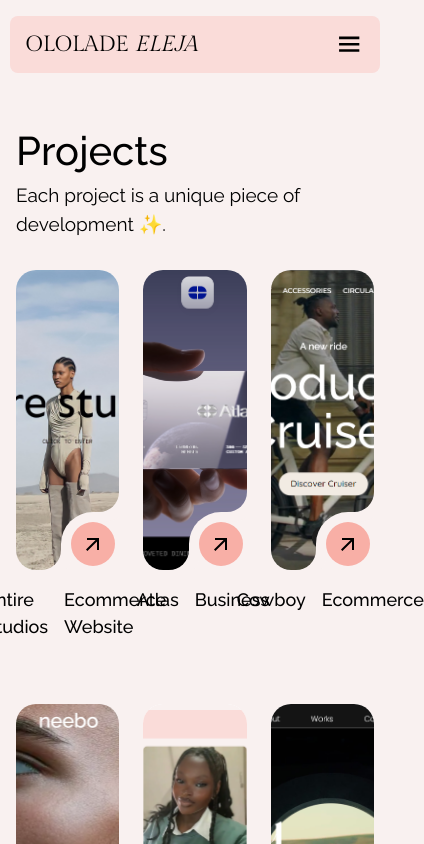
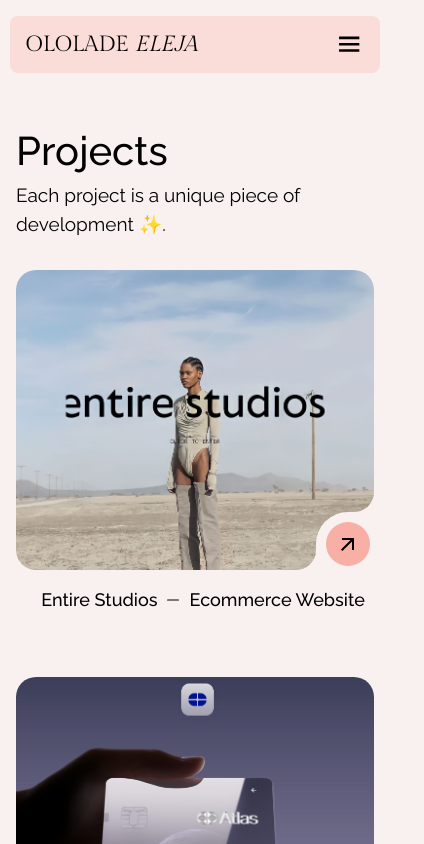
Before and after one commit to ololade2002/Portfolio, a Next.js app: page /projects in a window 390 px wide. Shown: the top 844 px of the page, 424 px wide, since content can reach past the window. Built offline with nearby package versions, Linux system fonts and the light colour scheme; a web font is replaced by a local one.

Commit message:
Update UI to improve user experience on mobile devices

```diff
--- a/app/about/page.jsx
+++ b/app/about/page.jsx
@@ -15,7 +15,7 @@
   <div className=" md:max-w-4xl  px-4 sm:px-8 md:px-0 mx-auto py-12 sm:py-14">
    <div className="flex flex-col gap-4 text-black font-rale ">
    <p className='text-[18px] md:text-[17px] pt-2'>Hello, I&apos;m Ololade Eleja,a passionate and skilled Front-end Developer based in Lagos, Nigeria.
-   I have a creative flair for crafting engaging, intuitive, and user-friendly web experiences. I'm always eager to take on new challenges
+   I have a creative flair for crafting engaging, intuitive, and user-friendly web experiences. I&apos;m always eager to take on new challenges
    and continuously improve my craft.
    </p>
    <p className='text-[18px] md:text-[17px]'>In addition to my work in web development, I am currently pursuing a degree in Petroleum and Gas Engineering
--- a/app/contact/page.jsx
+++ b/app/contact/page.jsx
@@ -5,7 +5,6 @@
 const Contact = () => {
   return (
     <div>
-
     <div className="md:max-w-2xl px-4 sm:px-8 md:px-0 mx-auto py-12 sm:py-14">
     <div className="text-black">
     <h2 className=" text-4xl font-medium font-rale">Get in touch</h2>
--- a/app/globals.css
+++ b/app/globals.css
@@ -61,7 +61,7 @@
   gap: 2rem;
   top: 0rem;
   left: 0;
-
+  z-index: 2;
 }
 }
 
--- a/app/page.tsx
+++ b/app/page.tsx
@@ -48,12 +48,12 @@
       </div>
      </Link>
 
-     <Link href='/contact' className=" bg-[#f8afa6] order-5 md:order-5 lg:col-span-3 px-3 md:px-4 py-3 flex flex-col justify-between rounded-lg">
+     <Link href='/contact' className=" h-[30vh] md:h-full bg-[#f8afa6] order-5 md:order-5 lg:col-span-3 px-3 md:px-4 py-3 flex flex-col justify-between rounded-lg">
       <div className="flex flex-row justify-between items-center">
         <h2 className="font-rale font-[500] text-[16px]">Have some questions ?</h2>
-        <Link href='/contact'>
+        <div >
         <MdOutlineArrowOutward className='w-6 h-6 hover:text-red-700' />
-        </Link>
+        </div>
       </div>
       <div>
         <h2 className="text-[35px] font-[500] capitalize font-rale">Contact me</h2>
--- a/app/projects/[slug]/page.jsx
+++ b/app/projects/[slug]/page.jsx
@@ -10,11 +10,11 @@
   return (
     <section className=''>
         <div className='md:max-w-4xl px-4 sm:px-8 md:px-0 mx-auto py-12 sm:py-14'>
-          <h2 className='font-rale text-[50px] capitalize font-[500] pb-5'>About the project</h2>
+          <h2 className='font-rale text-[2.25rem] xs:text-[50px] capitalize font-[500] pb-5'>About the project</h2>
           <div className='flex flex-col gap-4'>
           <p className='font-rale text-[18px] '>{project.about1}</p>
           <p className='font-rale text-[18px] '>{project.about2}</p>
-           <div className='flex flex-row gap-6'>
+           <div className='flex flex-col justify-center items-center xs:flex-row gap-6'>
             <Link href={project.code} target='_blank' rel="noopener noreferrer" className='font-rale text-[18px] hover:text-red-500 font-[500] bg-[#fadcd9] rounded-md flex flex-row gap-3 items-center px-8 py-3'>
               <p className='hover:text-red-500'>Code</p>
               <FaGithub className='w-5 h-5 hover:text-red-500'/>
--- a/app/projects/page.jsx
+++ b/app/projects/page.jsx
@@ -6,7 +6,7 @@
 
 const Project = () => {
   return (
-    <section className='xl:max-w-6xl px-4 sm:px-8 2xl:px-0 mx-auto py-12 sm:py-12'>
+    <section className='xl:max-w-6xl relative z-0 px-4 sm:px-8 2xl:px-0 mx-auto py-12 sm:py-12'>
       <div>
         <h1 className='text-left font-rale text-[40px] font-medium '>Projects</h1>
         <p className='flex gap-2 font-rale items-center text-[19px] pb-8 sm:pb-12'>
--- a/components/Navbar/Navbar.jsx
+++ b/components/Navbar/Navbar.jsx
@@ -10,7 +10,7 @@
   const [mobile,setMobile] = useState(false)
 
   return (
-  <div className='w-[95%] md:w-[97%] rounded-lg mt-4 mx-auto bg-[#fadcd9] '>
+  <div className='w-[95%] z-50 md:w-[97%] rounded-lg mt-4 mx-auto bg-[#fadcd9] '>
      <div className='px-4 sm:px-8 md:px-12 lg:px-2 md:max-w-7xl mx-auto py-3 '>
      <div>
 
--- a/components/ProjectCards/ProjectCards.jsx
+++ b/components/ProjectCards/ProjectCards.jsx
@@ -15,8 +15,8 @@
   }, []);
 
   return (
-    <section>
-      <div className='grid grid-cols-3 gap-y-12 gap-x-6'>
+    <section className=' z-10 '>
+      <div className='grid grid-cols-1 sm:grid-cols-2 lg:grid-cols-3 gap-y-12 gap-x-6'>
         {projectSectionData.map((project) => (
           <div className="card" key={project.id}>
             <div className="card-inner" style={{ "--clr": "#fff" }}>
@@ -34,8 +34,8 @@
               </div>
             </div>
 
-            <Link href={`projects/${project.id}`} className='flex flex-row gap-2 hover:text-red-700 items-center justify-center'>
-              <h2 className='font-rale font-[500] text-[18px] py-4 pl-4 capitalize'>{project.title}</h2>
+            <Link href={`projects/${project.id}`} className='flex flex-col xxs:flex-row xxs:gap-2 hover:text-red-700 items-center justify-center'>
+              <h2 className='font-rale font-[500] text-[18px] pt-2 xxs:py-4 pl-4 capitalize'>{project.title}</h2>
               <BsDashLg className='text-black hover:text-red-500' />
               <h2 className='font-rale font-[500] text-[18px]'>{project.text1}</h2>
             </Link>
--- a/tailwind.config.ts
+++ b/tailwind.config.ts
@@ -9,6 +9,7 @@
 
   theme: {
     screens: {
+      'xxs': '360px',
       'xs': '500px',
       'sm': '600px',
       'md': '768px',
```
